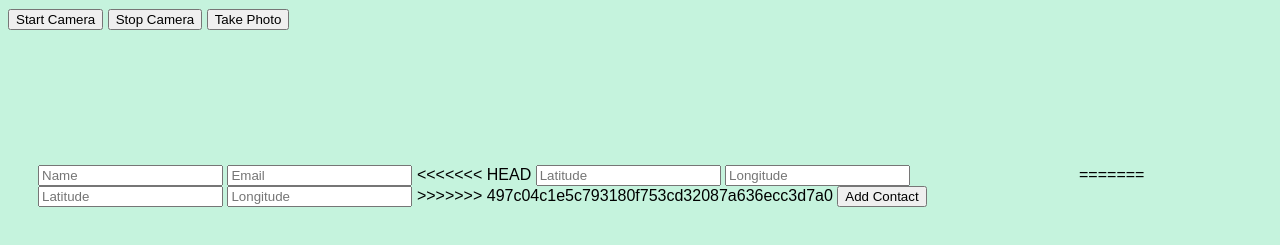
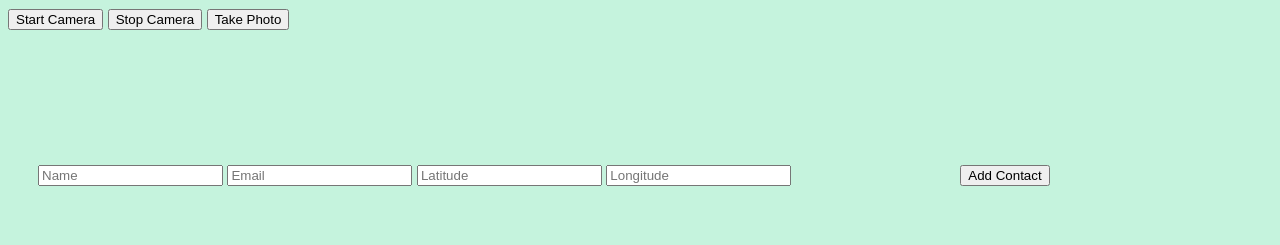
Before and after one commit to RindoGaming/Contact-thing, a plain HTML site: page public/index.html in a window 1280 px wide. Shown: the part 562-807 px from the top of the page. Drawn offline with nearby package versions, Linux system fonts and the light colour scheme; no server answers.

Commit message:
sdertyyfg

```diff
--- a/public/index.html
+++ b/public/index.html
@@ -49,14 +49,9 @@
   <form id="contactForm">
     <input type="text" name="name" placeholder="Name" required/>
     <input type="email" name="email" placeholder="Email" required/>
-<<<<<<< HEAD
     <input type="text" name="latitude" placeholder="Latitude" required/>
     <input type="text" name="longitude" placeholder="Longitude" required/>
     <canvas id="photoCanvas" width="160" height="120"></canvas>
-=======
-    <input type="text" name="latitude" placeholder="Latitude" required maxlength="12"/>
-    <input type="text" name="longitude" placeholder="Longitude" required maxlength="12"/>
->>>>>>> 497c04c1e5c793180f753cd32087a636ecc3d7a0
     <input type="submit" value="Add Contact" />
   </form>
   <div id="profilesContainer"></div>
```
